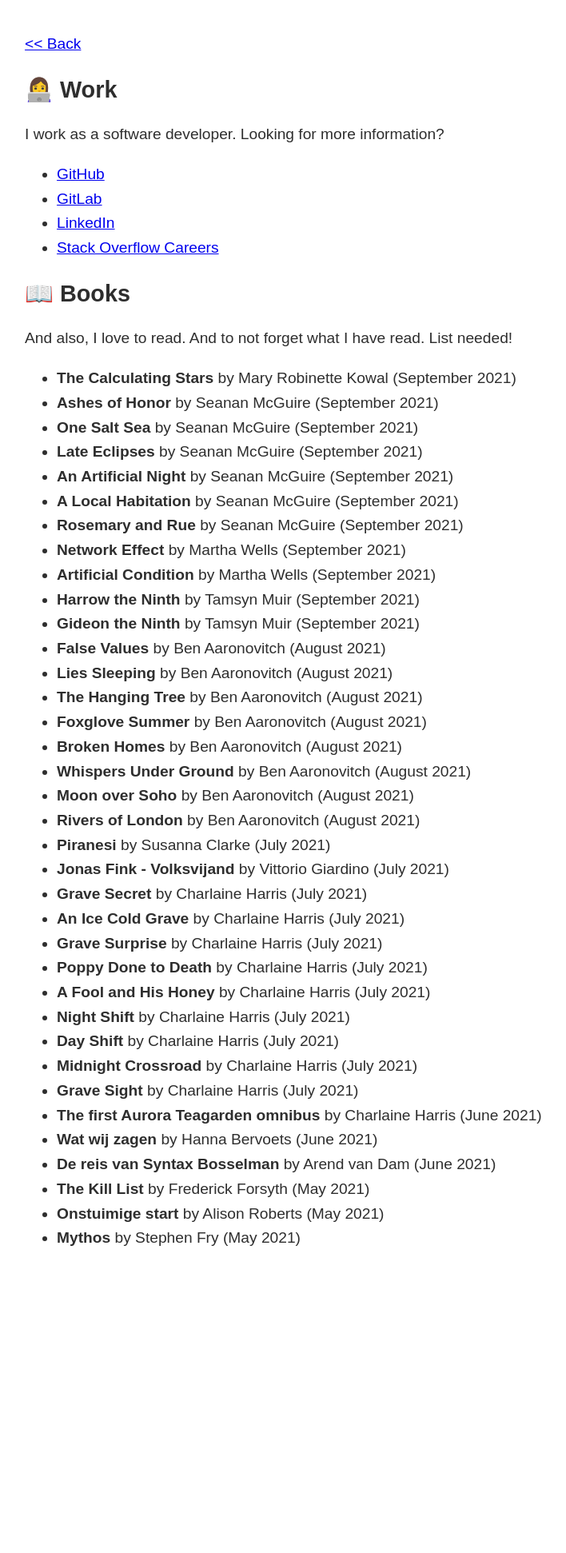
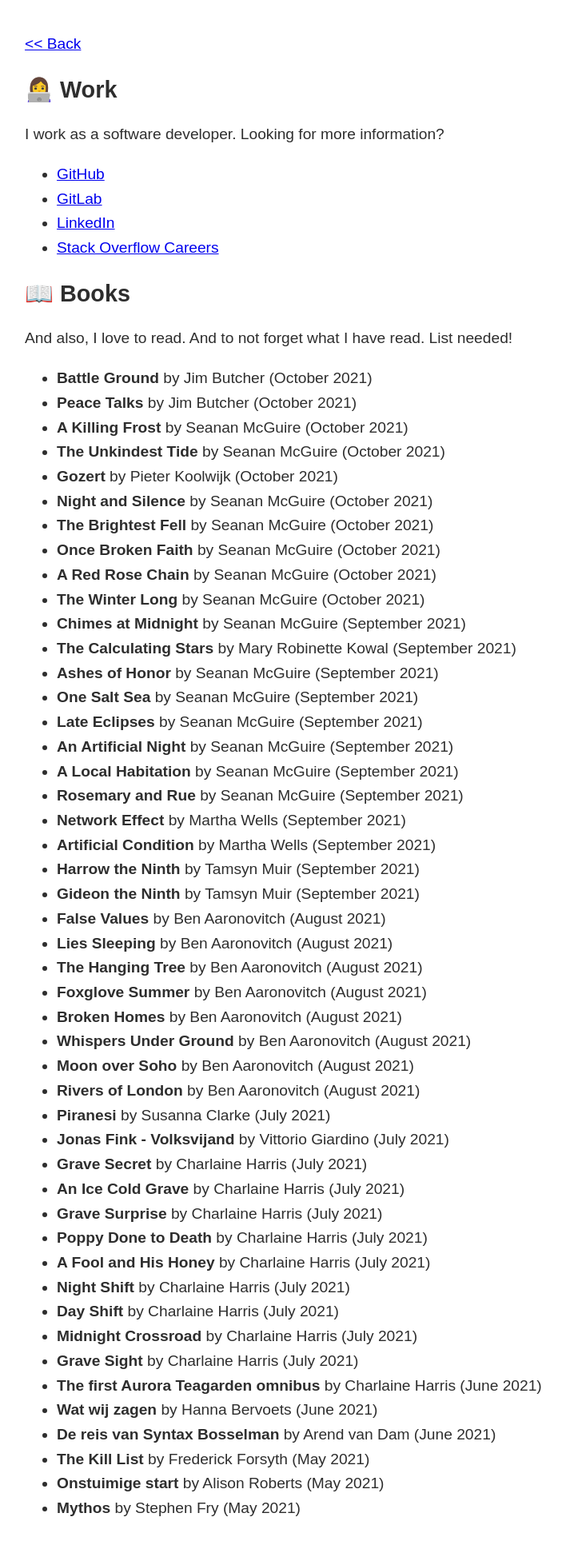
Before and after one commit to josienb/fictional-fungi, a Jekyll site: the page built from about.html, in a window 1280 px wide. Shown: the whole page at 80% size, without its empty margins (284-992 px from the left). Built offline with Jekyll 4.4.1, drawn with Linux system fonts in a browser that asks for light colours; before the commit the page ends 1604 px from its top, so only the background shows below that.

Commit message:
Update book list for September & October

```diff
--- a/_data/books.yml
+++ b/_data/books.yml
@@ -1,3 +1,58 @@
+- title: Battle Ground
+  author: Jim Butcher
+  month: October 2021
+  firsttime: true
+
+- title: Peace Talks
+  author: Jim Butcher
+  month: October 2021
+  firsttime: true
+
+- title: A Killing Frost
+  author: Seanan McGuire
+  month: October 2021
+  firsttime: true
+
+- title: The Unkindest Tide
+  author: Seanan McGuire
+  month: October 2021
+  firsttime: true
+
+- title: Gozert
+  author: Pieter Koolwijk
+  month: October 2021
+  firsttime: true
+
+- title: Night and Silence
+  author: Seanan McGuire
+  month: October 2021
+  firsttime: true
+
+- title: The Brightest Fell
+  author: Seanan McGuire
+  month: October 2021
+  firsttime: true
+
+- title: Once Broken Faith
+  author: Seanan McGuire
+  month: October 2021
+  firsttime: true
+
+- title: A Red Rose Chain
+  author: Seanan McGuire
+  month: October 2021
+  firsttime: true
+
+- title: The Winter Long
+  author: Seanan McGuire
+  month: October 2021
+  firsttime: true
+
+- title: Chimes at Midnight
+  author: Seanan McGuire
+  month: September 2021
+  firsttime: true
+
 - title: The Calculating Stars
   author: Mary Robinette Kowal
   month: September 2021
```
